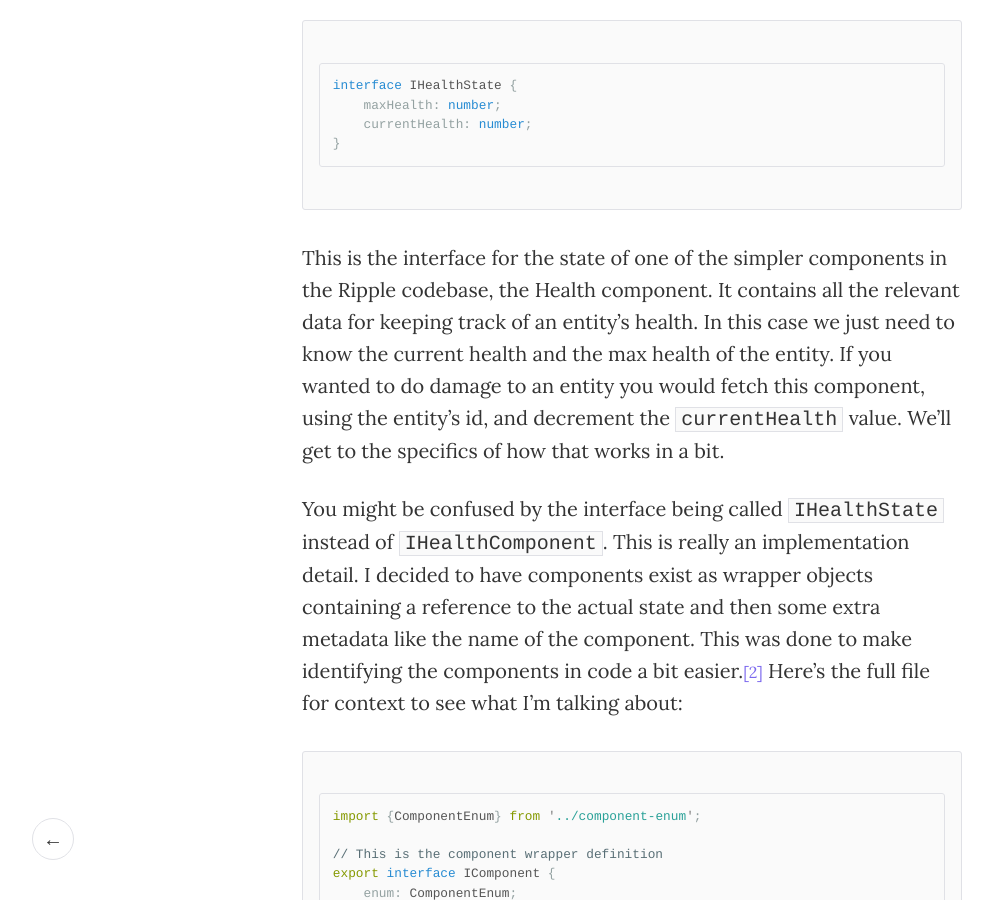
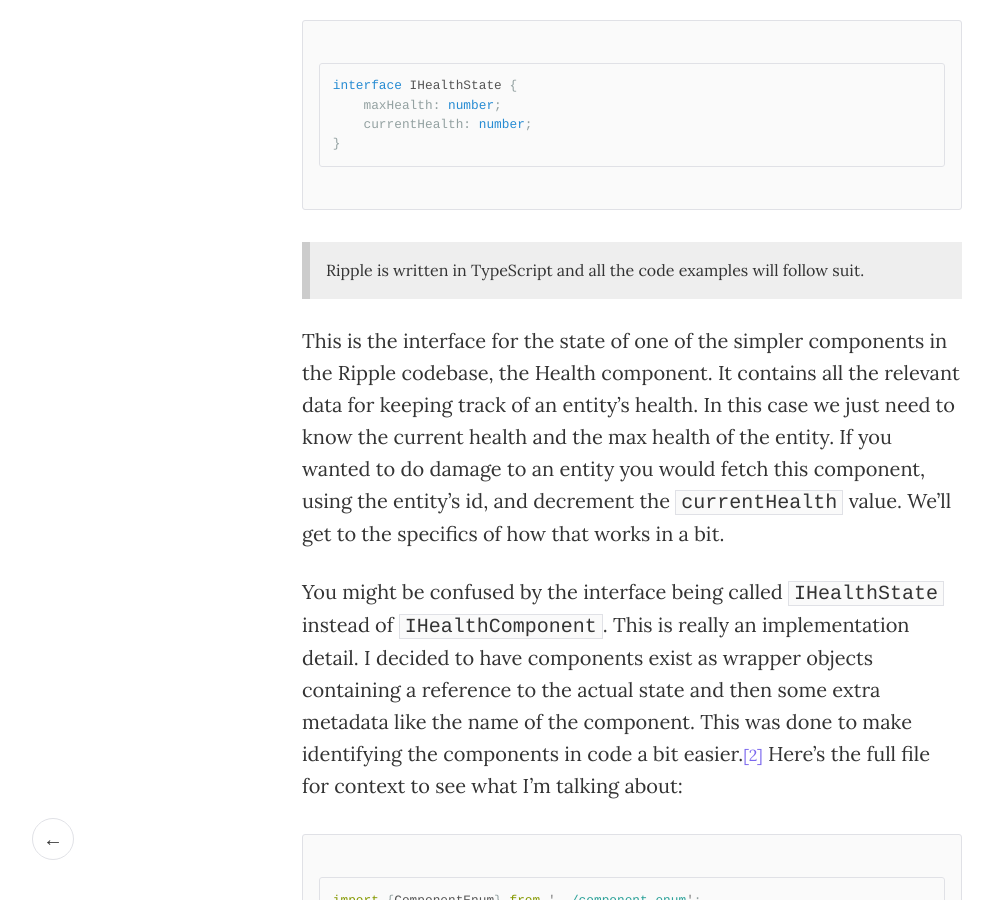
Before and after one commit to trash/trash.github.io, a Jekyll site: the page built from _posts/2017-01-01-ecs-ez.md, in a window 1280 px wide and 900 px high, scrolled down 6693 px. Shown: the whole window, without its empty margins (8-1001 px from the left). Built offline with Jekyll 4.4.1, drawn with Linux system fonts in a browser that asks for light colours.

Commit message:
Add note about typescript examples

````diff
--- a/_posts/2017-01-01-ecs-ez.md
+++ b/_posts/2017-01-01-ecs-ez.md
@@ -81,6 +81,8 @@ interface IHealthState {
     currentHealth: number;
 }
 ```
+<p class="note" markdown="1">Ripple is written in TypeScript and all the code examples will follow suit.</p>
+
 This is the interface for the state of one of the simpler components in the Ripple codebase, the Health component. It contains all the relevant data for keeping track of an entity's health. In this case we just need to know the current health and the max health of the entity. If you wanted to do damage to an entity you would fetch this component, using the entity's id, and decrement the `currentHealth` value. We'll get to the specifics of how that works in a bit.
 
 You might be confused by the interface being called `IHealthState` instead of `IHealthComponent`. This is really an implementation detail. I decided to have components exist as wrapper objects containing a reference to the actual state and then some extra metadata like the name of the component. This was done to make identifying the components in code a bit easier.<a class="citation">[2]</a> Here's the full file for context to see what I'm talking about:
````
